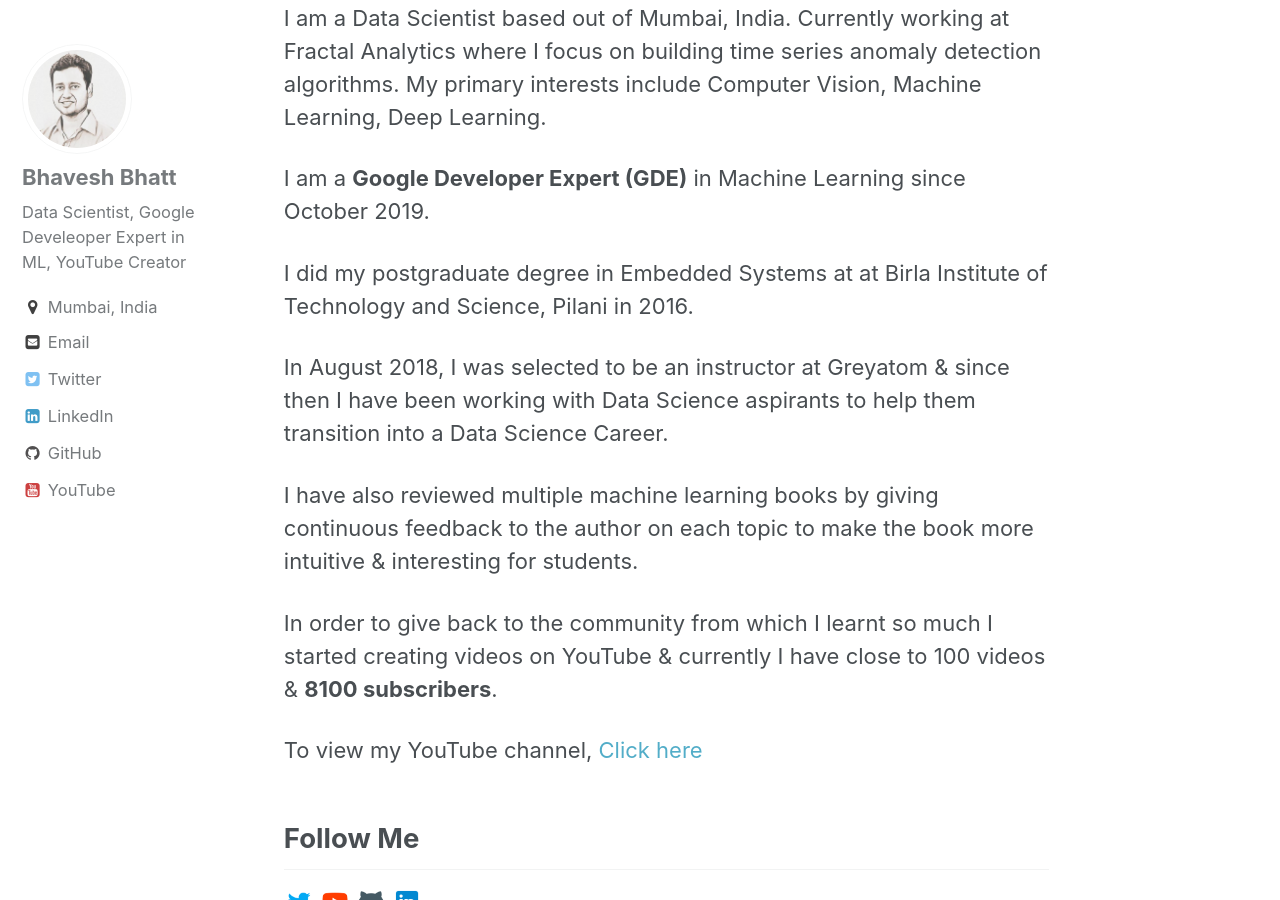
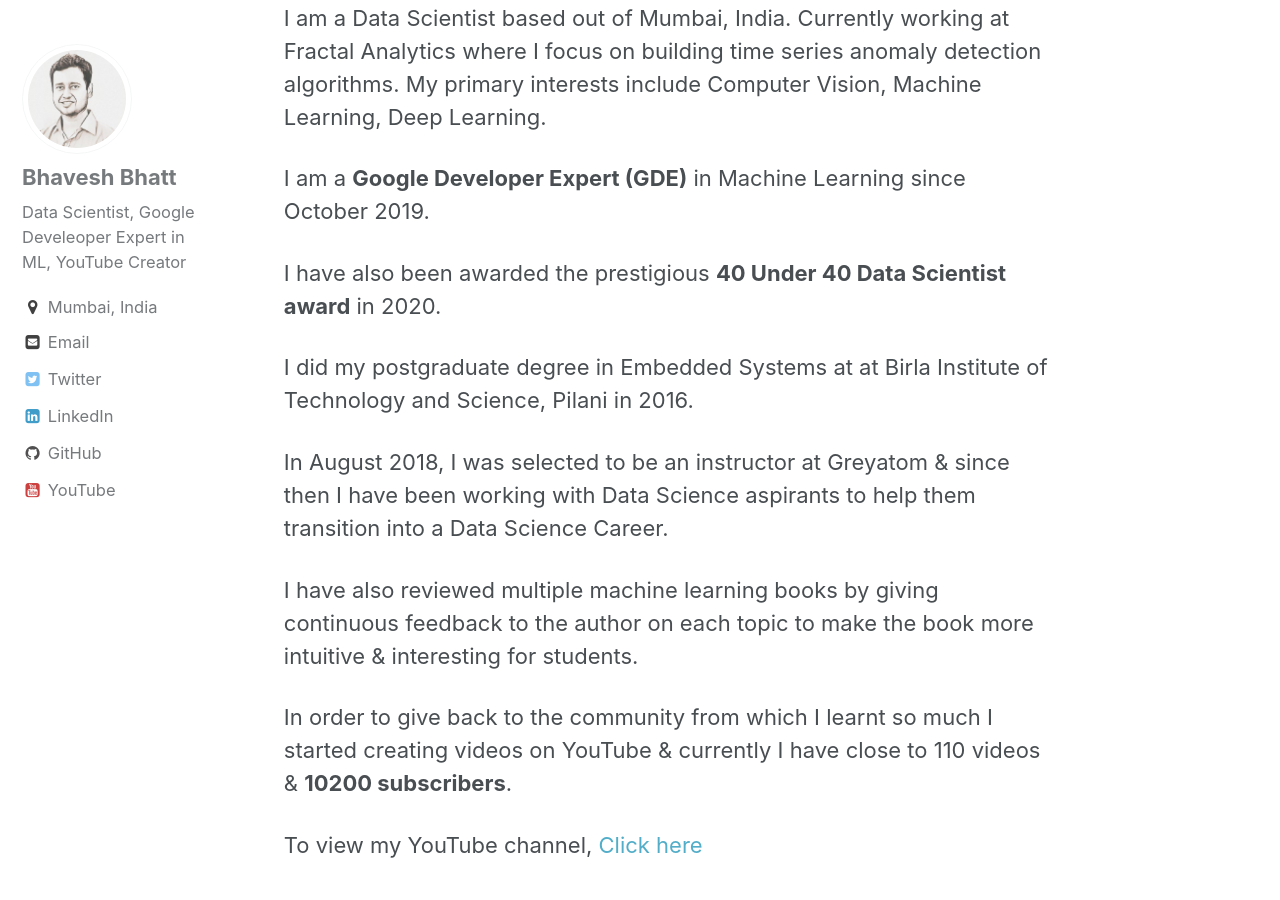
Before and after one commit to bhattbhavesh91/bhattbhavesh91.github.io, a Jekyll site: the page built from _pages/about.md, in a window 1280 px wide and 900 px high, scrolled down 194 px. Built offline with Jekyll 4.4.1, drawn with Linux system fonts in a browser that asks for light colours.

Commit message:
modified 40 title

```diff
--- a/_pages/about.md
+++ b/_pages/about.md
@@ -13,13 +13,15 @@
 
 I am a **Google Developer Expert (GDE)** in Machine Learning since October 2019.
 
+I have also been awarded the prestigious **40 Under 40 Data Scientist award** in 2020.
+
 I did my postgraduate degree in Embedded Systems at at Birla Institute of Technology and Science, Pilani in 2016.
 
 In August 2018, I was selected to be an instructor at Greyatom & since then I have been working with Data Science aspirants to help them transition into a Data Science Career.
 
 I have also reviewed multiple machine learning books by giving continuous feedback to the author on each topic to make the book more intuitive & interesting for students.
 
-In order to give back to the community from which I learnt so much I started creating videos on YouTube & currently I have close to 100 videos & **8100 subscribers**.
+In order to give back to the community from which I learnt so much I started creating videos on YouTube & currently I have close to 110 videos & **10200 subscribers**.
 
 To view my YouTube channel, [Click here](https://youtube.com/BhaveshBhatt8791){:target="_blank"}
 
```
